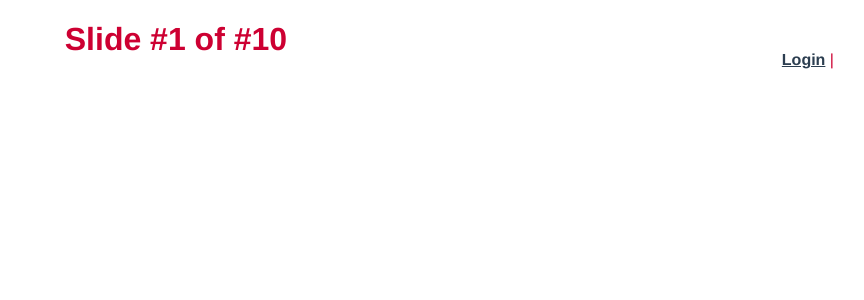
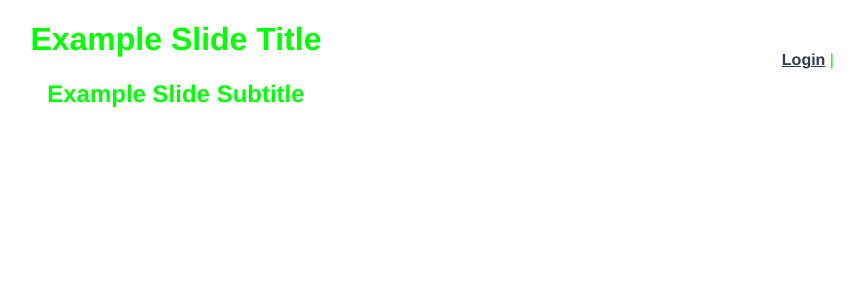
Before and after one commit to Half-Shot/matrix-presents, a Vue app: page /slides/1 in a window 1280 px wide. Shown: the top 300 px of the page, without its empty margins (408-1272 px from the left). Built offline with nearby package versions, Linux system fonts and the light colour scheme.

Commit message:
Vue Components

```diff
--- /dev/null
+++ b/src/components/Slide.vue
@@ -0,0 +1,41 @@
+<template>
+    <div class="slide">
+        <header>
+            <h1 v-if="slideEv.content.title !== undefined">{{ slideEv.content.title }}</h1>
+            <h2 v-if="slideEv.content.subtitle !== undefined">{{ slideEv.content.subtitle }}</h2>
+        </header>
+    </div>
+</template>
+
+<style lang="scss" scoped>
+
+</style>
+
+<script lang="ts">
+import { Component, Prop, Vue } from 'vue-property-decorator';
+
+const SLIDE_EVENT_TYPE = "uk.half-shot.presents.slide";
+
+interface SlideEvent {
+    type: "uk.half-shot.presents.slide",
+    content: {
+        title?: string;
+        subtitle?: string;
+        columns: [
+            string[], // event_ids
+        ],
+    }
+}
+
+@Component
+export default class Slide extends Vue {
+    private slideEv: SlideEvent = {
+        type: SLIDE_EVENT_TYPE,
+        content: {
+            columns: [[]],
+            title: "Example Slide Title",
+            subtitle: "Example Slide Subtitle",
+        }
+    };
+}
+</script>
--- a/src/views/Slides.vue
+++ b/src/views/Slides.vue
@@ -1,17 +1,17 @@
 <template>
   <div class="slide-wrapper">
-    <SlideRoom :roomId=$route.params.roomId />
+    <Slide/>
   </div>
 </template>
 
 <script>
 // @ is an alias to /src
-import SlideRoom from '@/components/SlideRoom.vue'
+import Slide from '@/components/Slide.vue'
 
 export default {
   name: "slides",
   components: {
-    SlideRoom,
+    Slide,
   },
 }
 </script>
```
